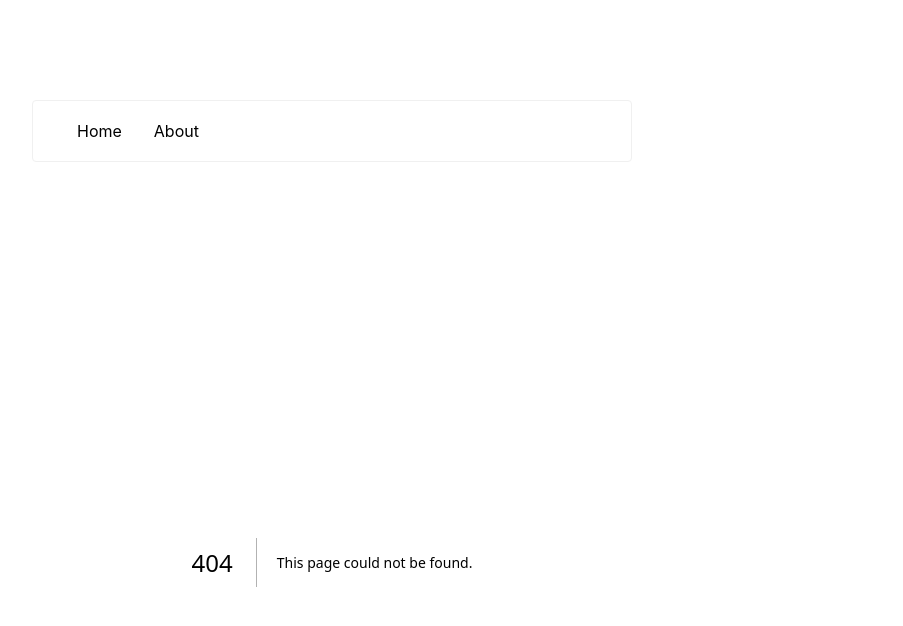
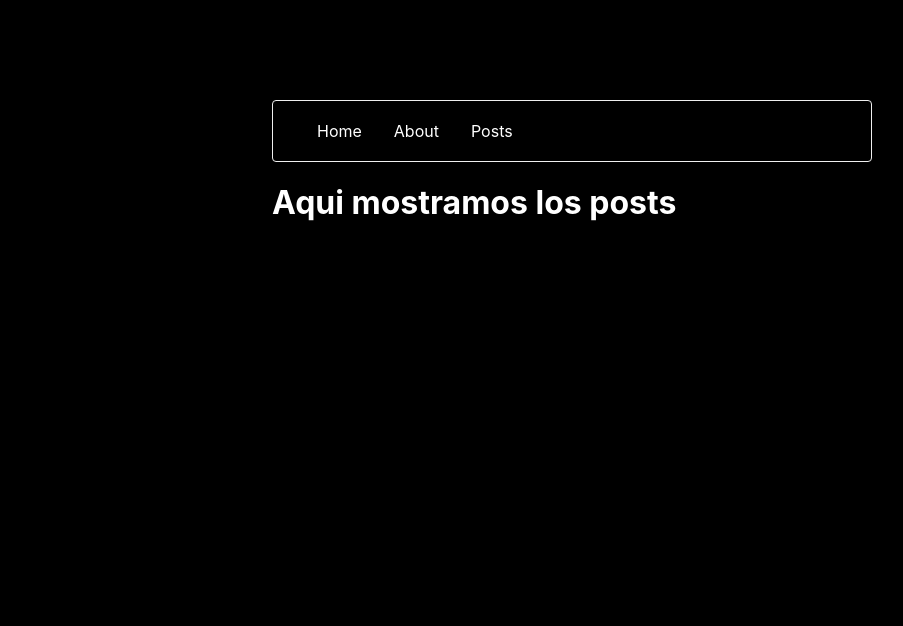
Before and after one commit to wellnahuel/Practice-NEXT13, a Next.js app: page /posts in a window 1280 px wide. Before the commit this address had no page. Shown: the top 626 px of the page, without its empty margins (68-971 px from the left). Built offline with nearby package versions, Linux system fonts and the light colour scheme.

Commit message:
rutas dinamicas pt1

```diff
--- a/app/layout.js
+++ b/app/layout.js
@@ -1,5 +1,5 @@
 import '../styles/globals.css'
-import { Navigation } from "./components/Navigation"
+import { Navigation } from "../components/Navigation"
 
 export default function RootLayout({ children }) {
   return (
--- /dev/null
+++ b/app/posts/page.jsx
@@ -0,0 +1,11 @@
+export default function PostsPage() {
+    return (
+        <h1>
+            Aqui mostramos los posts
+        </h1>
+    )
+}
+
+//todos los archivos page.jsx dentro de cada una de las carpetas son rutas ESTATICAS, pero que pasa si le pegamos a un mock o API que nos trae distintos posts, fotos, sonidos, etc.
+
+//Para las rutas dinamicas se debe crear una carpeta con el nombre del key dinamico, en este caso id , dentro de la carpeta de interes, en este caso posts. La carpeta lleva el nombre entre [], osea ' [id] ' , y dentro de ella un nuevo archivo page.jsx
--- a/app/components/Navigation.jsx
+++ b/components/Navigation.jsx
@@ -8,6 +8,9 @@ const links = [{
 }, {
     label: 'About',
     route: '/about'
+}, {
+   label: 'Posts',
+   route: '/posts'
 }]
 
 
```
Also changed, not shown: app/posts/[id]/page.jsx (added, +8 -0 lines), components/Navigation.module.css (renamed from app/components/Navigation.module.css).
